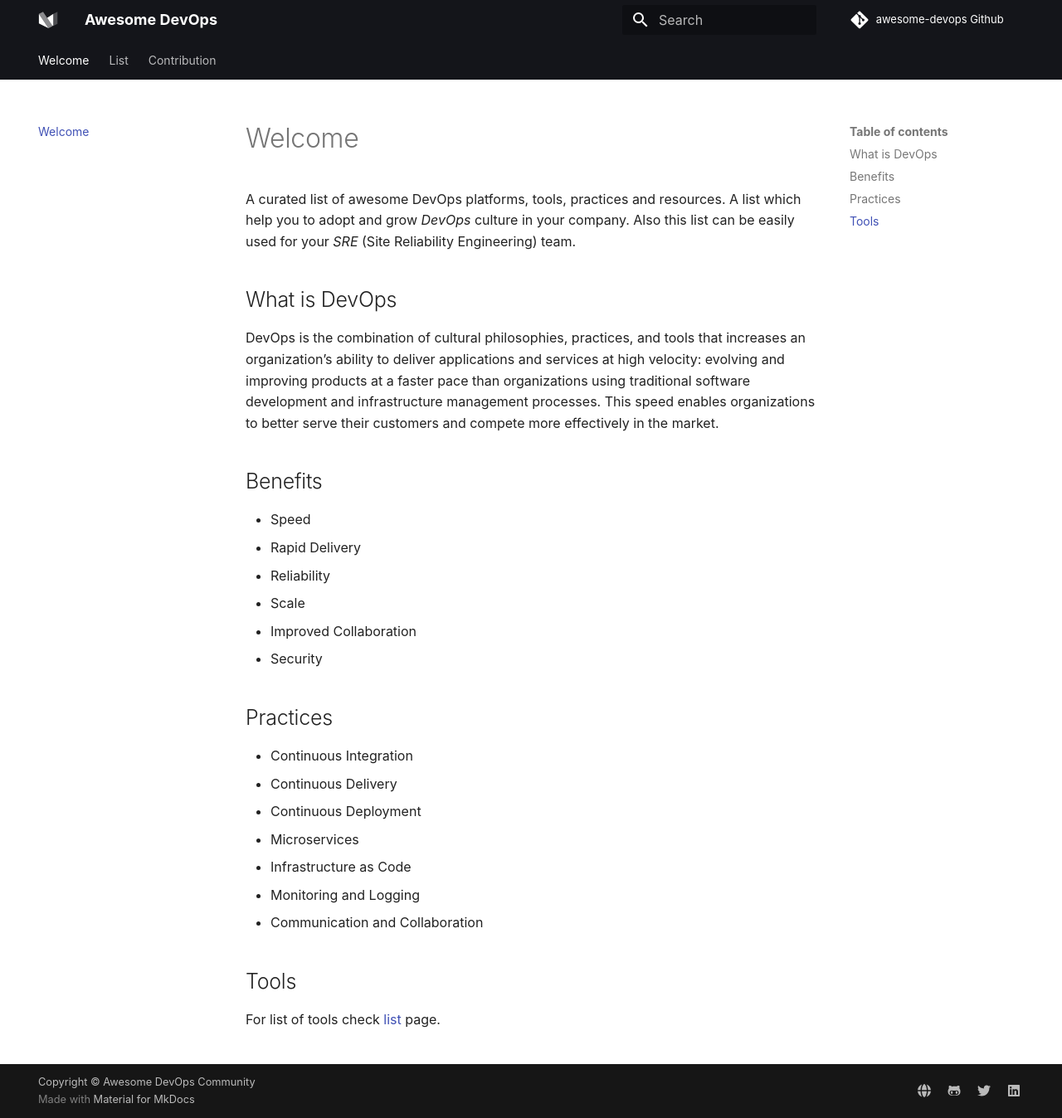
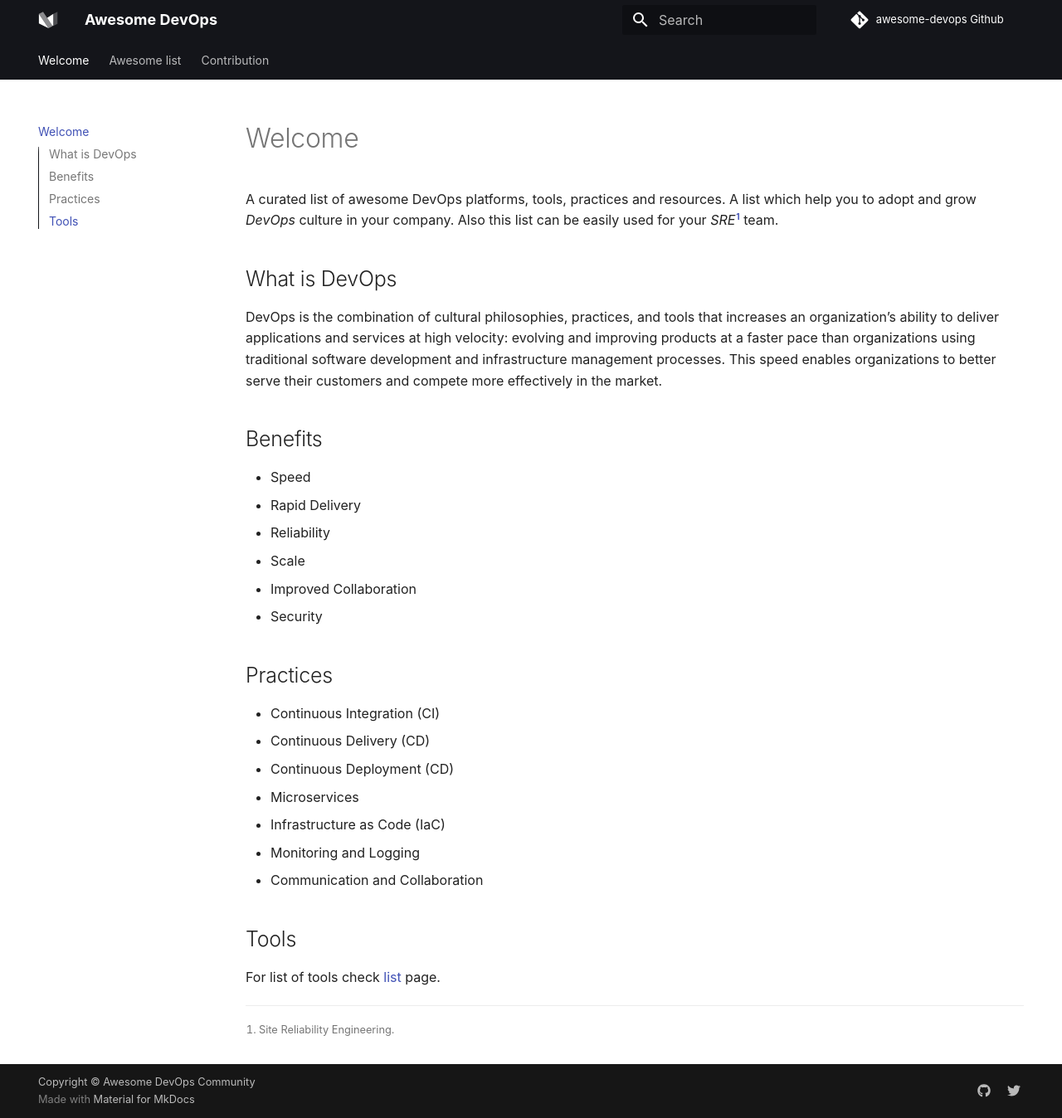
Before and after one commit to wmariuss/awesome-devops, an MkDocs documentation site: the page built from docs/index.md, in a window 1280 px wide and 1348 px high. Shown: the whole window at 83% size. Built offline with MkDocs 1.6.1 and Material for MkDocs 9.7.7, drawn with Linux system fonts in a browser that asks for light colours; comment, search, counter and statistics services are not loaded.

```diff
--- a/docs/index.md
+++ b/docs/index.md
@@ -1,6 +1,6 @@
 # Welcome
 
-A curated list of awesome DevOps platforms, tools, practices and resources. A list which help you to adopt and grow *DevOps* culture in your company. Also this list can be easily used for your *SRE* (Site Reliability Engineering) team.
+A curated list of awesome DevOps platforms, tools, practices and resources. A list which help you to adopt and grow *DevOps* culture in your company. Also this list can be easily used for your *SRE*[^1] team.
 
 ## What is DevOps
 
@@ -17,14 +17,16 @@ DevOps is the combination of cultural philosophies, practices, and tools that in
 
 ## Practices
 
-* Continuous Integration
-* Continuous Delivery
-* Continuous Deployment
+* Continuous Integration (CI)
+* Continuous Delivery (CD)
+* Continuous Deployment (CD)
 * Microservices
-* Infrastructure as Code
+* Infrastructure as Code (IaC)
 * Monitoring and Logging
 * Communication and Collaboration
 
 ## Tools
 
 For list of tools check [list](http://awesome-devops.xyz/list) page.
+
+[^1]: Site Reliability Engineering.
--- a/mkdocs.yml
+++ b/mkdocs.yml
@@ -23,6 +23,8 @@ theme:
   features:
     - search.suggest
     - search.highlight
+    - navigation.indexes
+    - toc.integrate
 
 # Extra
 extra:
@@ -33,14 +35,10 @@ extra:
   feature:
     tabs: true
   social:
-    - icon: fontawesome/solid/globe
-      link: http://marius.xyz
-    - icon: fontawesome/brands/github-alt
+    - icon: fontawesome/brands/github
       link: https://github.com/wmariuss
     - icon: fontawesome/brands/twitter
       link: https://twitter.com/wmariuss
-    - icon: fontawesome/brands/linkedin
-      link: https://www.linkedin.com/in/wmariuss
 
 extra_css:
   - stylesheets/syntax.css
@@ -53,17 +51,25 @@ extra_javascript:
 plugins:
   - search:
       lang: en
+  - minify:
+      minify_html: true
 
 # Navigator
 nav:
   - Welcome: "index.md"
-  - List: "list.md"
+  - Awesome list: "list.md"
   - Contribution: "contribution.md"
 
 # Extensions
 markdown_extensions:
   - admonition
   - footnotes
-  - meta
+  - pymdownx.critic
+  - pymdownx.caret
+  - pymdownx.keys
+  - pymdownx.mark
+  - pymdownx.tilde
   - toc:
       permalink: true
+  - pymdownx.tasklist:
+      custom_checkbox: true
```
Also changed, not shown: docs/assets/favicon.ico, docs/assets/logo.png.
